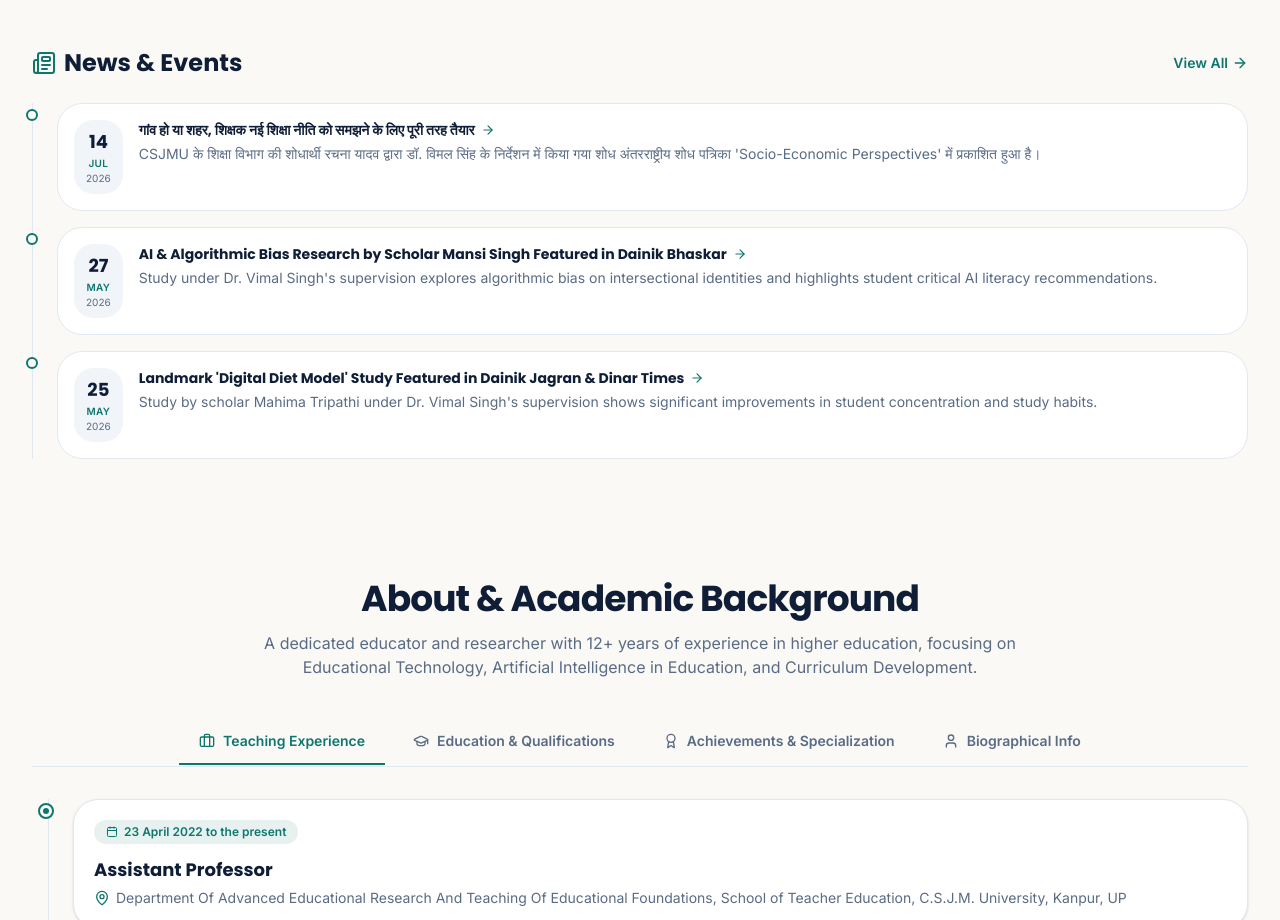
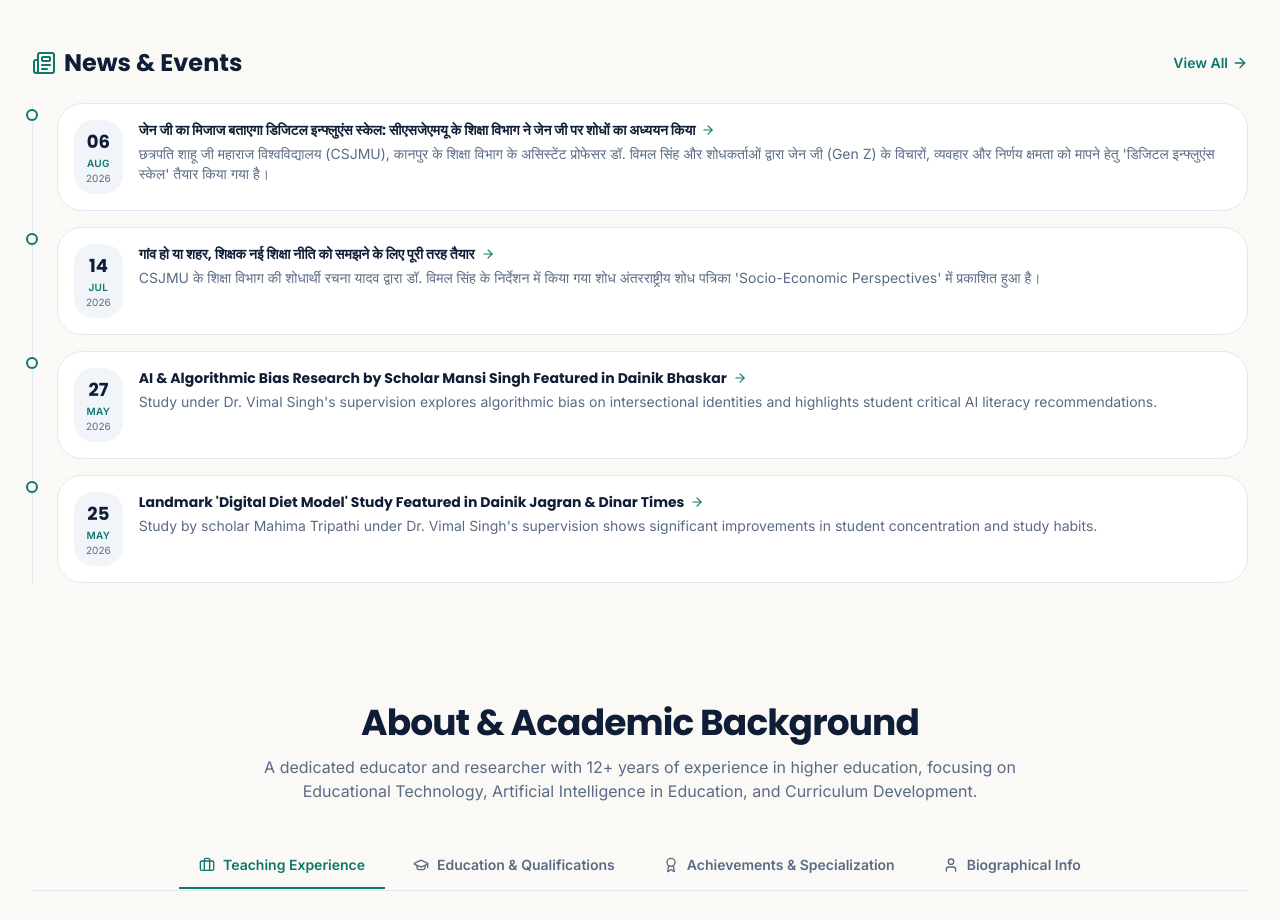
Before and after one commit to vimalclaude25/Dr.VimalSingh-s-portfolio, a Next.js app: page / in a window 1280 px wide. Shown: the part 1460-2380 px from the top of the page. Built offline with nearby package versions, Linux system fonts and the light colour scheme.

Commit message:
Add Gen Z Digital Influence Scale news on 06.08.2026 to position 1 of News & Events section

```diff
--- a/components/news-events.tsx
+++ b/components/news-events.tsx
@@ -5,6 +5,14 @@ import { Newspaper, ArrowRight, X, Calendar } from 'lucide-react'
 import { motion, AnimatePresence } from 'framer-motion'
 
 const news = [
+  {
+    day: '06',
+    mon: 'AUG',
+    year: '2026',
+    title: "जेन जी का मिजाज बताएगा डिजिटल इन्फ्लुएंस स्केल: सीएसजेएमयू के शिक्षा विभाग ने जेन जी पर शोधों का अध्ययन किया",
+    desc: "छत्रपति शाहू जी महाराज विश्वविद्यालय (CSJMU), कानपुर के शिक्षा विभाग के असिस्टेंट प्रोफेसर डॉ. विमल सिंह और शोधकर्ताओं द्वारा जेन जी (Gen Z) के विचारों, व्यवहार और निर्णय क्षमता को मापने हेतु 'डिजिटल इन्फ्लुएंस स्केल' तैयार किया गया है।",
+    link: '/news-media',
+  },
   {
     day: '14',
     mon: 'JUL',
--- a/lib/cv-data.ts
+++ b/lib/cv-data.ts
@@ -1461,7 +1461,7 @@ export const researchNewsData: ResearchNewsItem[] = [
     id: 21,
     title: 'जेन जी का मिजाज बताएगा डिजिटल इन्फ्लुएंस स्केल: सीएसजेएमयू के शिक्षा विभाग ने जेन जी पर शोधों का अध्ययन किया',
     source: 'My City Reporter (Kanpur)',
-    date: '4 August 2026',
+    date: '6 August 2026',
     desc: "छत्रपति शाहू जी महाराज विश्वविद्यालय (CSJMU), कानपुर के शिक्षा विभाग के असिस्टेंट प्रोफेसर डॉ. विमल सिंह और शोधकर्ताओं द्वारा जेन जी (Gen Z) के विचारों, व्यवहार, निर्णय क्षमता और सामाजिक दृष्टिकोण पर डिजिटल मीडिया के प्रभाव को मापने के लिए एक 'डिजिटल इन्फ्लुएंस स्केल' तैयार किया गया है। यह 38 प्रश्नों का एक वैज्ञानिक साइकोमेट्रिक उपकरण है जो युवाओं पर डिजिटल मीडिया के निर्भरता, इको चैंबर प्रवृत्ति, ऑनलाइन साथियों के प्रभाव और मानसिक लचीलेपन जैसे 10 प्रमुख आयामों का आकलन करेगा।",
     category: 'media-coverage',
     subcategory: 'Newspaper Coverage',
```
Also changed, not shown: 1 other file (tests, documents, lock files or other folders).
